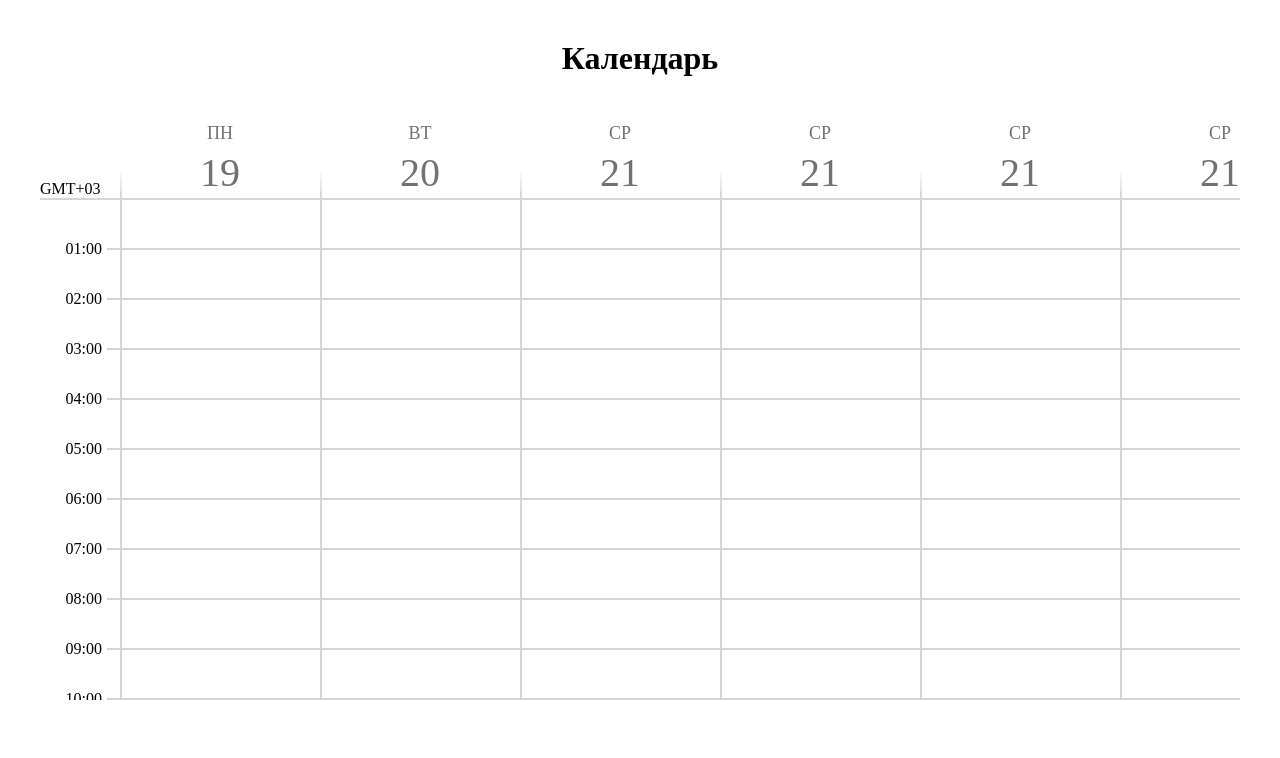
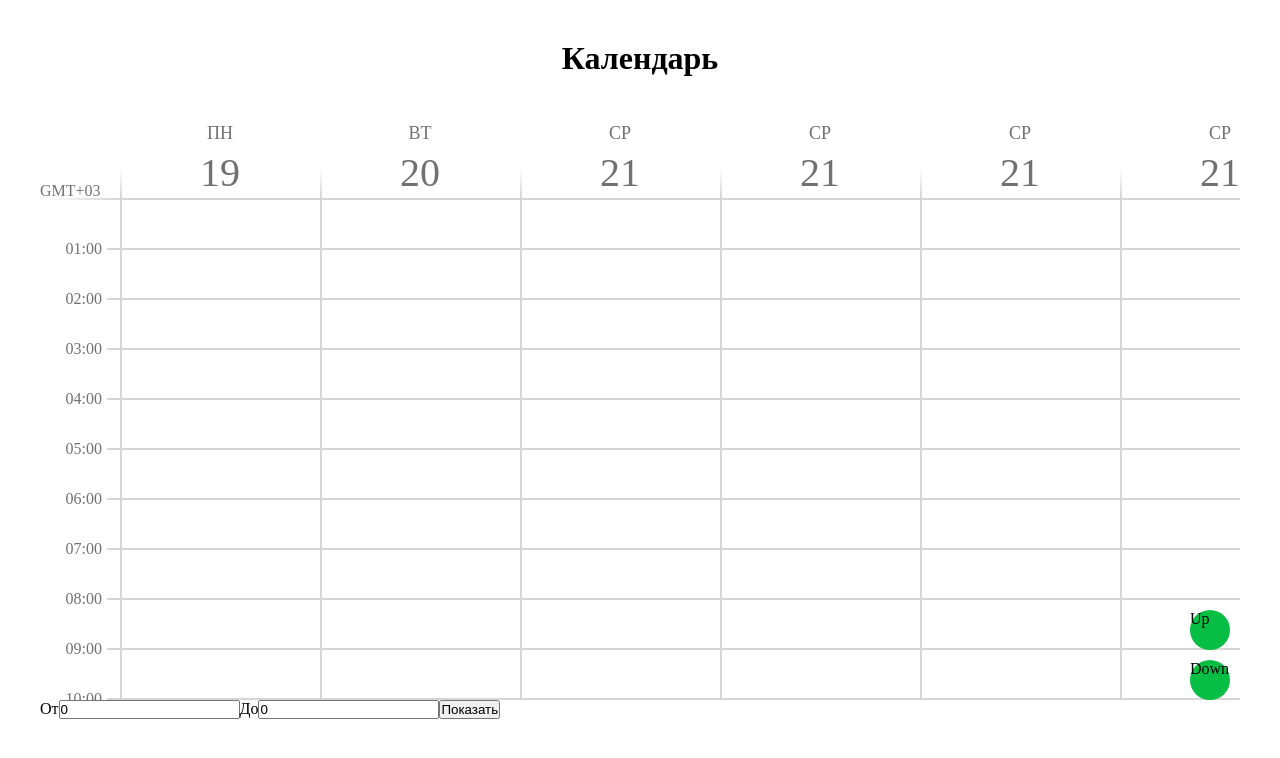
Before and after one commit to Aleksey-Nuzhdin/Calendar_vue_mymapa, a Vue app: page / in a window 1280 px wide. Shown: the top 758 px of the page. Built offline with nearby package versions, Linux system fonts and the light colour scheme.

Commit message:
add scroll btn, input setDate

```diff
--- a/src/components/Calendar.vue
+++ b/src/components/Calendar.vue
@@ -33,8 +33,37 @@
           <span class="number">21</span>
         </li>
       </ul>
-      <Field />
+      <Field
+        :scroll='scroll'
+        :from='from'
+        :to='to'
+      />
+      <a @click.prevent='scrollUp' class="scrollBtn scrollUp">Up</a>
+      <a @click.prevent='scrollDown' class="scrollBtn scrollDown">Down</a>
     </div>
+    <form class="setDate"
+        @submit.prevent='submit'
+      >
+        <label for="from">От</label>
+        <input
+            id="from"
+            type="text"
+            v-model="from"
+        >
+
+        <label for="to">До</label>
+        <input
+            id="to"
+            type="text"
+            v-model="to"
+        >
+        <button
+            class=""
+            type="submit"
+        >
+          Показать
+        </button>
+      </form>
   </div>
 </template>
 
@@ -43,8 +72,21 @@ import Field from './Field'
 
 export default {
   name: 'Calendar',
+  data:()=>({
+    scroll: 0,
+    from: 0,
+    to: 0,
+  }),
   methods:{
-
+    scrollUp(){
+      this.scroll += 50
+    },
+    scrollDown(){
+      this.scroll -= 50
+    },
+    submit(){
+      this.$emit('setDate')
+    },
   },
   components:{ Field, }
 }
@@ -76,12 +118,15 @@ export default {
 .gmt{
   height: 100%;
   width: 80px;
-  border-bottom: 2px solid #d6d4d4;
-
   display: flex;
   justify-content: right;
   align-items: flex-end;
   padding-right: 18px;
+
+  background-image: linear-gradient(to right, white, #d6d4d4);
+  background-size: 80px 2px;
+  background-repeat: no-repeat;
+  background-position: 100% 100%;
 
   & span{
     width: 80px;
@@ -94,6 +139,7 @@ export default {
   background-color: white;
   height: 80px;
   width: 100%;
+  color: #717171;
 }
 .date__item{
   display: flex;
@@ -119,4 +165,21 @@ export default {
   font-size: 40px;
 }
 
+.scrollBtn{
+  position: absolute;
+  display: block;
+  height: 40px;
+  width: 40px;
+  border-radius: 50%;
+  background-color: rgb(7, 190, 68);
+}
+.scrollUp{
+  right: 50px;
+  bottom: 150px;
+}
+.scrollDown{
+  right: 50px;
+  bottom: 100px;
+}
+
 </style>
--- a/src/components/Field.vue
+++ b/src/components/Field.vue
@@ -1,6 +1,8 @@
 <template>
   <div class="field" id='scroll'>
-    <div class="filed__wrap">
+    <div class="filed__wrap"
+      :style="{ top:scroll+'px' }"
+    >
       <ul class="time__list">
         <li class="hour">01:00</li>
         <li class="hour">02:00</li>
@@ -33,28 +35,42 @@
 
 <script>
 export default {
-
+  name: 'Field',
+  props:['scroll','from','to'],
+  data:()=>({
+    setFrom: 0,
+    setTo: 0,
+  }),
+  methods:{
+    setDate(){
+      this.setFrom = +this.from
+      this.setTo = +this.to
+    },
+  },
+  created(){
+    this.$parent.$on('setDate', this.setDate);
+  },
 }
 </script>
 
 <style scoped lang="scss">
 .field{
   position: relative;
-
   width: 100%;
   max-height: calc(100vh - 300px);
   min-height: 300px;
   height: 70vh;
-
 }
 .filed__wrap{
   position: absolute;
   display: flex;
+  top: 0;
 }
 .time__list{
   padding-top: 24px;
   height: 100%;
   width: 80px;
+  color: #717171;
 }
 .hour{
   position: relative;
@@ -91,4 +107,5 @@ export default {
   background-repeat: repeat;
 
 }
+
 </style>
```
